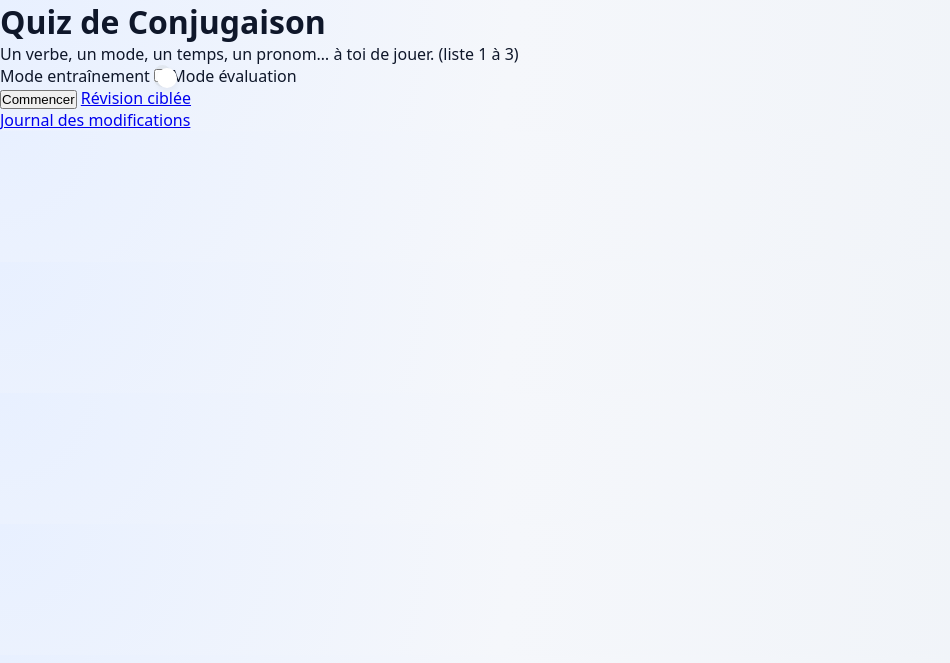
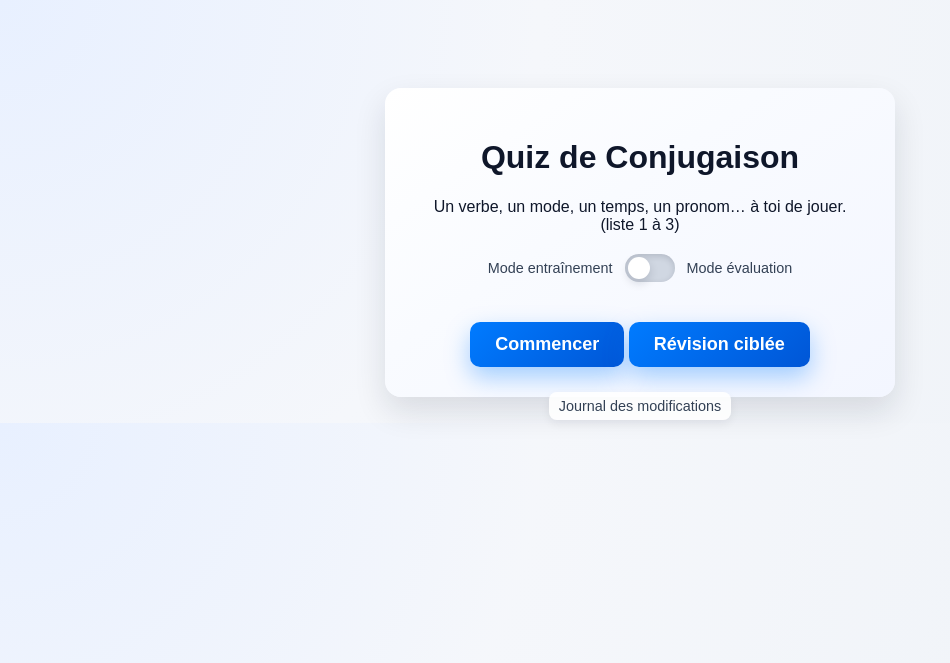
Before and after one commit to lemeilleurhackeur65645-cell/conjuguaisonv3, a Flask app: page / in a window 1280 px wide. Shown: the top 663 px of the page, without its empty margins (0-950 px from the left). Run offline with Flask 3, Linux system fonts and the light colour scheme.

Commit message:
Update style.css

```diff
--- a/static/style.css
+++ b/static/style.css
@@ -1,242 +1,307 @@
 /* ============================================================
-   DESIGN SYSTEM — FIGMA REALISTIC + BLUE PREMIUM
-   Structure identique à l'ancien style.css, mais DA améliorée
+   BASE — FIGMA REALISTIC + BLUE PREMIUM
+   (structure identique à ton ancien style.css)
    ============================================================ */
 
-/* ---------- RESET ---------- */
-
-*,
-*::before,
-*::after {
-  box-sizing: border-box;
-  margin: 0;
-  padding: 0;
+body {
+    font-family: Arial, sans-serif;
+    background: radial-gradient(circle at top left, #e8f0ff, #f5f7fb 40%, #eef2f7 100%);
+    text-align: center;
+    padding-top: 80px;
+    color: #0f172a;
 }
 
-:root {
-  /* Colors */
-  --blue-50: #e8f0ff;
-  --blue-100: #dbe8ff;
-  --blue-500: #007bff;
-  --blue-600: #005fe0;
-  --blue-700: #0047b8;
-
-  --gray-50: #f8fafc;
-  --gray-100: #f1f5f9;
-  --gray-200: #e2e8f0;
-  --gray-300: #cbd5e1;
-  --gray-600: #475569;
-  --gray-700: #334155;
-  --gray-900: #0f172a;
-
-  --text-main: var(--gray-900);
-  --text-muted: var(--gray-600);
-
-  /* Surfaces */
-  --surface: #ffffff;
-  --surface-soft: #f7f9ff;
-
-  /* Radii */
-  --r-xs: 4px;
-  --r-sm: 6px;
-  --r-md: 10px;
-  --r-lg: 14px;
-  --r-pill: 999px;
-
-  /* Shadows (Figma realistic) */
-  --shadow-sm: 0 2px 6px rgba(15, 23, 42, 0.06);
-  --shadow-md: 0 6px 16px rgba(15, 23, 42, 0.08);
-  --shadow-lg: 0 14px 32px rgba(15, 23, 42, 0.12);
-
-  /* Transitions */
-  --t-fast: 140ms ease-out;
-  --t-med: 220ms ease;
-}
-
-body {
-  font-family: system-ui, -apple-system, "SF Pro Text", sans-serif;
-  background: radial-gradient(circle at top left, var(--blue-50), #f5f7fb 40%, #eef2f7 100%);
-  color: var(--text-main);
-  -webkit-font-smoothing: antialiased;
+/* Container principal */
+.container {
+    width: 450px;
+    margin: auto;
+    background: linear-gradient(145deg, #ffffff 0%, #f9fbff 40%, #f3f6ff 100%);
+    padding: 30px;
+    border-radius: 16px;
+    box-shadow: 0 14px 32px rgba(15, 23, 42, 0.12);
 }
 
 /* ============================================================
-   APP SHELL
+   BOUTON PRINCIPAL — FIGMA PREMIUM
    ============================================================ */
 
-.app-root {
-  min-height: 100vh;
-  display: flex;
-  justify-content: center;
-  padding: 32px 16px;
+.btn {
+    display: inline-block;
+    margin-top: 20px;
+    padding: 12px 25px;
+    background: linear-gradient(135deg, #007bff, #0056d6);
+    color: white;
+    text-decoration: none;
+    border-radius: 10px;
+    font-size: 18px;
+    border: none;
+    cursor: pointer;
+    font-weight: 600;
+    box-shadow: 0 10px 24px rgba(0, 123, 255, 0.35);
+    transition: transform 0.15s ease, box-shadow 0.15s ease, background 0.2s ease;
 }
 
-.app-shell {
-  width: 100%;
-  max-width: 1120px;
-  background: linear-gradient(145deg, #ffffff 0%, #f9fbff 40%, #f3f6ff 100%);
-  border-radius: 24px;
-  box-shadow: var(--shadow-lg);
-  display: grid;
-  grid-template-columns: 3fr 2.4fr;
-  overflow: hidden;
+.btn:hover {
+    background: linear-gradient(135deg, #0066e6, #0040a8);
+    box-shadow: 0 14px 32px rgba(0, 86, 214, 0.45);
+    transform: translateY(-2px);
+}
+
+/* ============================================================
+   INPUTS — FIGMA REALISTIC
+   ============================================================ */
+
+input {
+    width: 80%;
+    padding: 12px;
+    margin-top: 20px;
+    font-size: 18px;
+    border-radius: 10px;
+    border: 1px solid #d0d7e2;
+    background: #ffffff;
+    box-shadow: 0 4px 10px rgba(15, 23, 42, 0.06);
+    transition: 0.2s;
+}
+
+input[name="reponse"] {
+    text-align: center;
+}
+
+input[name="reponse"]:focus {
+    outline: none;
+    border-color: #007bff;
+    box-shadow: 0 0 0 3px rgba(0, 123, 255, 0.25);
+}
+
+/* ============================================================
+   LIENS / MENU
+   ============================================================ */
+
+.menu-link {
+    font-size: 0.9rem;
+    color: #334155;
+    text-decoration: none;
+    background: rgba(255, 255, 255, 0.9);
+    padding: 6px 10px;
+    border-radius: 8px;
+    box-shadow: 0 4px 10px rgba(15, 23, 42, 0.06);
+    transition: opacity 0.2s, color 0.2s;
+}
+
+.menu-link:hover {
+    opacity: 1;
+    color: #000;
+}
+
+/* Bouton retour */
+.back-button {
+    display: inline-block;
+    margin-top: 30px;
+    padding: 10px 18px;
+    background: #f1f5f9;
+    border-radius: 8px;
+    color: #333;
+    text-decoration: none;
+    font-weight: 500;
+    transition: background 0.2s, color 0.2s;
+}
+
+.back-button:hover {
+    background: #e2e8f0;
+    color: #000;
 }
 
 /* ============================================================
    CHIPS — FIGMA REALISTIC
    ============================================================ */
 
-.chip-group {
+.chips {
     display: flex;
     flex-wrap: wrap;
-  gap: 8px;
+    gap: 12px;
+    justify-content: center;
 }
 
 .chip {
     display: inline-flex;
     align-items: center;
-  gap: 8px;
-  padding: 8px 16px;
-  border-radius: var(--r-pill);
-  background: var(--surface);
-  border: 1px solid var(--gray-200);
-  color: var(--text-muted);
-  font-size: 0.85rem;
-  font-weight: 500;
-  box-shadow: var(--shadow-sm);
+    justify-content: center;
+    min-width: 140px;
+    padding: 10px 16px;
+    border-radius: 999px;
+    border: 1px solid #d0d7e2;
     cursor: pointer;
-  transition: all var(--t-med);
+    font-size: 0.95rem;
+    background: #ffffff;
+    box-shadow: 0 4px 10px rgba(15, 23, 42, 0.06);
+    transition: 0.15s;
 }
 
-.chip:hover {
-  border-color: var(--blue-500);
-  box-shadow: var(--shadow-md);
-  transform: translateY(-1px);
-}
-
-.chip--active {
-  background: linear-gradient(135deg, var(--blue-500), var(--blue-700));
+.chip.active {
+    background: linear-gradient(135deg, #007bff, #0056d6);
     color: #fff;
     border-color: transparent;
     box-shadow: 0 10px 24px rgba(0, 123, 255, 0.35);
 }
 
-.chip-check {
-  width: 16px;
-  height: 16px;
-  border-radius: 999px;
-  background: rgba(255, 255, 255, 0.2);
-  border: 2px solid rgba(255, 255, 255, 0.7);
+/* ============================================================
+   INTERRUPTEUR — FIGMA REALISTIC
+   ============================================================ */
+
+.switch-container {
     display: flex;
+    justify-content: center;
     align-items: center;
-  justify-content: center;
-  font-size: 0.7rem;
-  opacity: 0;
-  transform: scale(0.4);
-  transition: all var(--t-fast);
+    gap: 12px;
+    margin: 20px 0;
 }
 
-.chip--active .chip-check {
-  opacity: 1;
-  transform: scale(1);
+.switch-label {
+    font-size: 0.9rem;
+    color: #334155;
+}
+
+.switch {
+    position: relative;
+    width: 50px;
+    height: 28px;
+}
+
+.switch input {
+    opacity: 0;
+    width: 0;
+    height: 0;
+}
+
+.slider {
+    position: absolute;
+    cursor: pointer;
+    inset: 0;
+    background: #d0d7e2;
+    border-radius: 28px;
+    transition: 0.3s;
+    box-shadow: inset 0 2px 6px rgba(15, 23, 42, 0.15);
+}
+
+.slider:before {
+    content: "";
+    position: absolute;
+    height: 22px;
+    width: 22px;
+    left: 3px;
+    bottom: 3px;
+    background: #ffffff;
+    border-radius: 50%;
+    box-shadow: 0 4px 10px rgba(15, 23, 42, 0.15);
+    transition: 0.3s;
+}
+
+input:checked + .slider {
+    background: linear-gradient(135deg, #007bff, #0056d6);
+}
+
+input:checked + .slider:before {
+    transform: translateX(22px);
 }
 
 /* ============================================================
-   BUTTON — FIGMA PREMIUM
+   TIMER — FIGMA REALISTIC
    ============================================================ */
 
-.btn-primary {
-  padding: 12px 22px;
-  border-radius: var(--r-pill);
-  background: linear-gradient(135deg, var(--blue-500), var(--blue-700));
-  color: #fff;
+.timer {
+    font-size: 1.1rem;
     font-weight: 600;
-  font-size: 0.95rem;
-  border: none;
-  cursor: pointer;
-  box-shadow: 0 14px 30px rgba(0, 123, 255, 0.35);
-  transition: all var(--t-med);
+    color: #b30000;
+    margin-bottom: 15px;
 }
 
-.btn-primary:hover {
-  transform: translateY(-2px);
-  box-shadow: 0 18px 40px rgba(0, 123, 255, 0.45);
+.timer-box {
+    background: #ffe5e5;
+    color: #c0392b;
+    padding: 14px 26px;
+    border-radius: 14px;
+    font-size: 30px;
+    font-weight: 700;
+    display: inline-block;
+    box-shadow: 0 6px 16px rgba(192, 57, 43, 0.25);
 }
 
-.btn-primary:active {
-  transform: translateY(0);
-  box-shadow: 0 10px 20px rgba(0, 123, 255, 0.3);
+/* Animation */
+@keyframes timer-pulse {
+    0% { transform: scale(1); }
+    50% { transform: scale(1.05); }
+    100% { transform: scale(1); }
+}
+
+.timer-warning {
+    animation: timer-pulse 0.8s ease-in-out infinite;
 }
 
 /* ============================================================
-   SWITCH — FIGMA REALISTIC (identique au modèle précédent)
+   PROGRESS BAR — FIGMA REALISTIC
    ============================================================ */
 
-.switch {
-  position: relative;
-  width: 46px;
-  height: 26px;
-  border-radius: 999px;
-  background: var(--gray-200);
-  cursor: pointer;
-  transition: background var(--t-med);
+.progress-container {
+    width: 100%;
+    height: 10px;
+    background: #e2e8f0;
+    border-radius: 6px;
+    overflow: hidden;
+    margin: 10px 0 5px 0;
 }
 
-.switch::after {
-  content: "";
-  position: absolute;
-  top: 3px;
-  left: 3px;
-  width: 20px;
-  height: 20px;
-  border-radius: 999px;
-  background: #fff;
-  box-shadow: var(--shadow-sm);
-  transition: all var(--t-med);
-}
-
-.switch--on {
-  background: linear-gradient(135deg, var(--blue-500), var(--blue-700));
-}
-
-.switch--on::after {
-  transform: translateX(20px);
-  box-shadow: 0 4px 10px rgba(0, 123, 255, 0.4);
+.progress-bar {
+    height: 100%;
+    background: linear-gradient(90deg, #007bff, #0056d6);
+    transition: width 0.3s ease;
 }
 
 /* ============================================================
-   SIDE PANEL, CARDS, PROGRESS, SLIDER
-   (identiques mais DA améliorée)
+   BILAN / ANALYSE / ERREURS
    ============================================================ */
 
-.card {
-  background: rgba(255, 255, 255, 0.96);
-  border-radius: 18px;
-  padding: 16px;
-  box-shadow: var(--shadow-md);
-  border: 1px solid rgba(255, 255, 255, 0.7);
-  backdrop-filter: blur(12px);
+.question-text {
+    font-size: 1.4rem;
+    font-weight: 600;
+    margin-bottom: 20px;
 }
 
-/* Progress bar */
-.progress-bar {
-  height: 8px;
-  border-radius: 999px;
-  background: var(--gray-200);
-  overflow: hidden;
+.bilan-title,
+.analyse-title {
+    font-size: 1.3rem;
+    margin-top: 25px;
+    margin-bottom: 10px;
+    color: #1e293b;
+    font-weight: 700;
 }
 
-.progress-bar-fill {
-  height: 100%;
-  width: 40%;
-  background: linear-gradient(90deg, var(--blue-500), var(--blue-700));
-  box-shadow: 0 0 10px rgba(0, 123, 255, 0.5);
-  transition: width 260ms ease-out;
+.bilan-item,
+.erreur-item,
+.analyse-item {
+    margin-bottom: 6px;
+    color: #334155;
 }
 
-/* Slider */
-input[type="range"]::-webkit-slider-thumb {
-  background: #fff;
-  border: 2px solid var(--blue-500);
-  box-shadow: 0 0 0 4px rgba(0, 123, 255, 0.25);
+.suggestion {
+    margin-top: 10px;
+    font-style: italic;
+    color: #475569;
 }
+
+/* ============================================================
+   MOBILE
+   ============================================================ */
+
+@media (max-width: 600px) {
+    .container {
+        padding: 20px;
+        width: 100%;
+        max-width: 100%;
+    }
+
+    .back-button {
+        width: 100%;
+        padding: 12px;
+        font-size: 1rem;
+    }
+}
```
Lines whose indentation alone changed are shown as unchanged.
